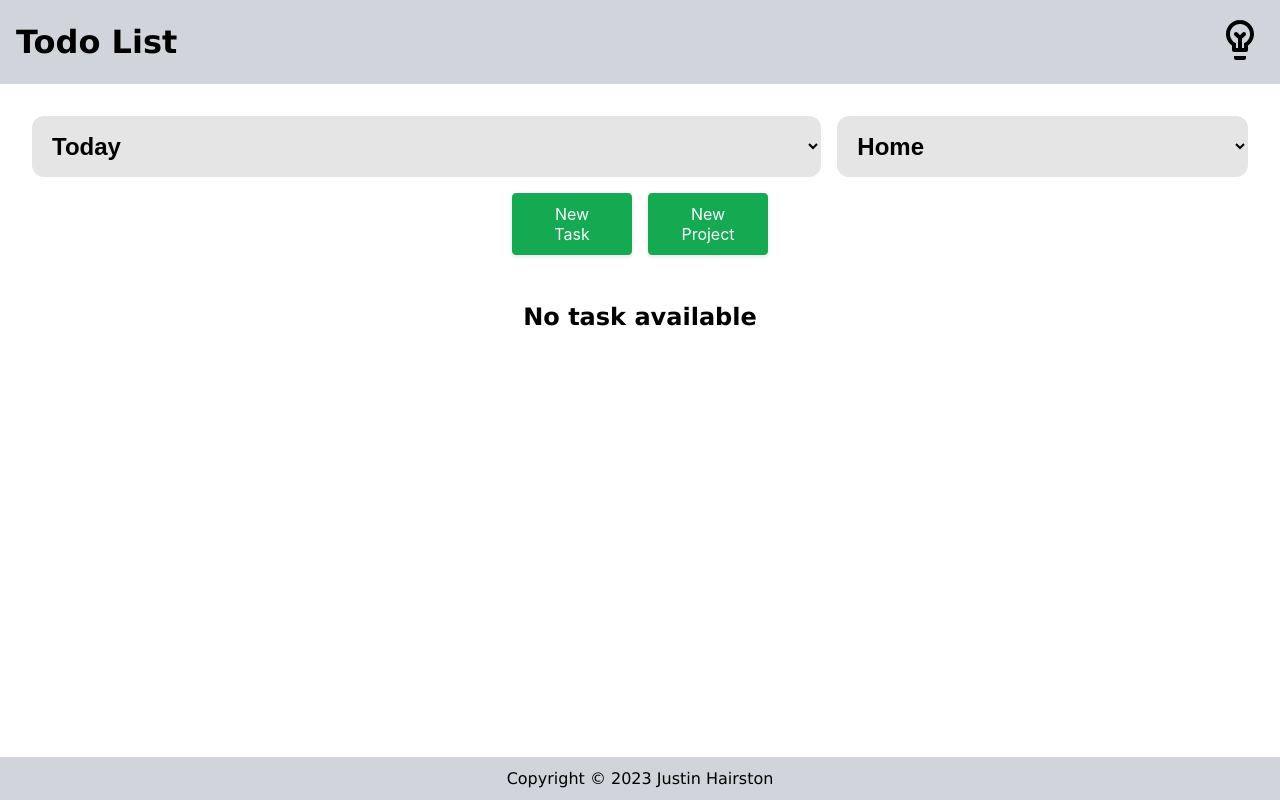
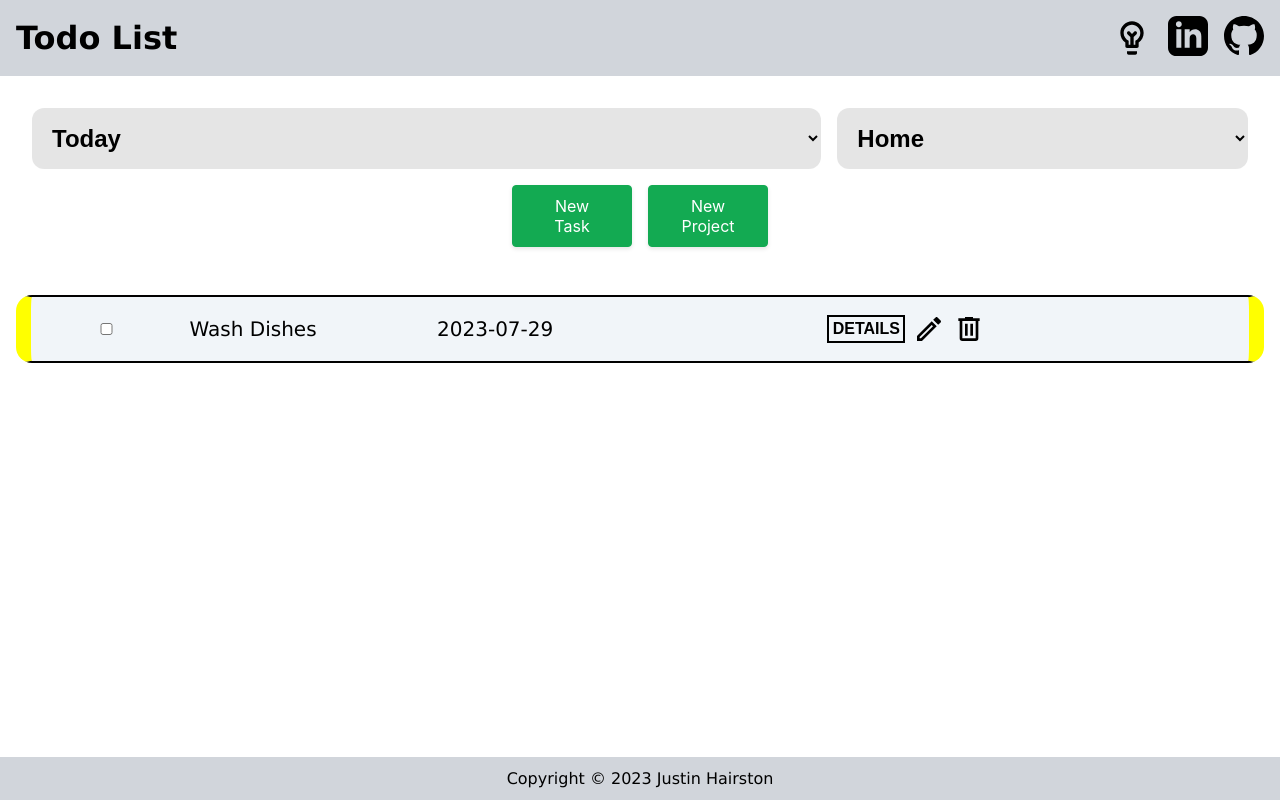
Before and after one commit to Jhairs2/todoList, a website built with webpack: page src/index.html in a window 1280 px wide. Built offline with nearby package versions, Linux system fonts and the light colour scheme.

Commit message:
Add minor changes and links to personals

```diff
--- a/src/form.js
+++ b/src/form.js
@@ -43,7 +43,7 @@ const sendEditFormData = (form, library, id) => {
     const formElements = form.elements;
     const newTask = formElements.newTask.value;
     const newDescription = formElements.newDescription.value
-    const newDate = formElements.newDate.value
+    const newDate = formElements.newDate.value;
     const newPriority = formElements.newPriority.value
 
     library.edit(id, "title", newTask);
--- a/src/index.html
+++ b/src/index.html
@@ -10,10 +10,12 @@
 
 <body>
     <header class="header-container">
-            <h1 class="header-title">Todo List</h1>
+        <h1 class="header-title">Todo List</h1>
         </div>
         <div class="right-header-section">
-            <img src="./assets/lightbulb-variant-outline.svg" alt="" id="light">
+            <img src="./assets/lightbulb-variant-outline.svg" alt="lightbulb icon" id="light">
+            <a href="https://www.linkedin.com/in/justhairston11/"><img src="./assets/iconmonstr-linkedin-3.svg" alt="LinkedIn logo" id="linkedin-logo"></a>
+            <a href="https://github.com/Jhairs2/todoList"><img src="./assets/iconmonstr-github-1.svg" alt="github logo" id="github-logo"></a>
         </div>
     </header>
     <main class="main-content">
--- a/src/index.js
+++ b/src/index.js
@@ -5,11 +5,10 @@ import { pageInteractivity} from './events';
 
 
 const todo = projectLibrary()
-const name = document.getElementById("project-list");
+const currentDate = new Date().toJSON().slice(0, 10);;
 todo.add();
-console.log(todo.getProject(0))
 pageInteractivity(todo);
 
 
-todo.getProject(0).add("Wash Dishes", "Need soap", "2023-07-08", "Medium");
+todo.getProject(0).add("Wash Dishes", "Need soap", currentDate, "Medium");
 updateDisplay(todo.getProject(0));
--- a/src/static/styles.css
+++ b/src/static/styles.css
@@ -55,7 +55,7 @@ body.dark {
 }
 
 .header-container.dark {
-    background-color:var(--header-bg-color-dark);
+    background-color: var(--header-bg-color-dark);
     color: var(--header-text-color-dark);
 }
 
@@ -65,8 +65,25 @@ body.dark {
     gap: 2rem;
 }
 
-#light {
-    height: 3rem;
+.right-header-section {
+    display: flex;
+    align-items: center;
+    justify-content: center;
+    gap: 1rem;
+}
+
+#light,
+#linkedin-logo,
+#github-logo {
+    height: 2.5rem;
+    transition: 0.5s ease-in-out;
+}
+
+#light:hover,
+#linkedin-logo:hover,
+#github-logo:hover {
+    cursor: pointer;
+    filter: invert(100%) sepia(75%) saturate(3%) hue-rotate(222deg) brightness(101%) contrast(101%);
 }
 
 #light.dark {
@@ -272,7 +289,8 @@ body.dark {
     font-weight: bold;
 }
 
-#time-filter.dark, #project-list.dark {
+#time-filter.dark,
+#project-list.dark {
     color: white;
     background-color: rgba(130, 130, 130, 0.5);
 }
@@ -307,6 +325,7 @@ body.dark {
     color: var(--footer-text-color);
     grid-area: 3 / 1 / -1 / -1;
 }
+
 .footer-container.dark {
     background-color: var(--footer-bg-color-dark);
     color: var(--footer-text-color-dark);
@@ -389,10 +408,12 @@ body.dark {
 .edit-button,
 .delete-button {
     width: clamp(20px, 15%, 32px);
+    transition: 0.5s ease-in-out;
 }
 
 .edit-button:hover,
 .delete-button:hover {
+    filter: invert(100%) sepia(75%) saturate(3%) hue-rotate(222deg) brightness(101%) contrast(101%);
     cursor: pointer;
 }
 
```
Also changed, not shown: dist/assets/iconmonstr-github-1.svg (added), dist/assets/iconmonstr-linkedin-3.svg (added), dist/index.html, dist/main.js, src/assets/iconmonstr-github-1.svg (added), src/assets/iconmonstr-linkedin-3.svg (added).
